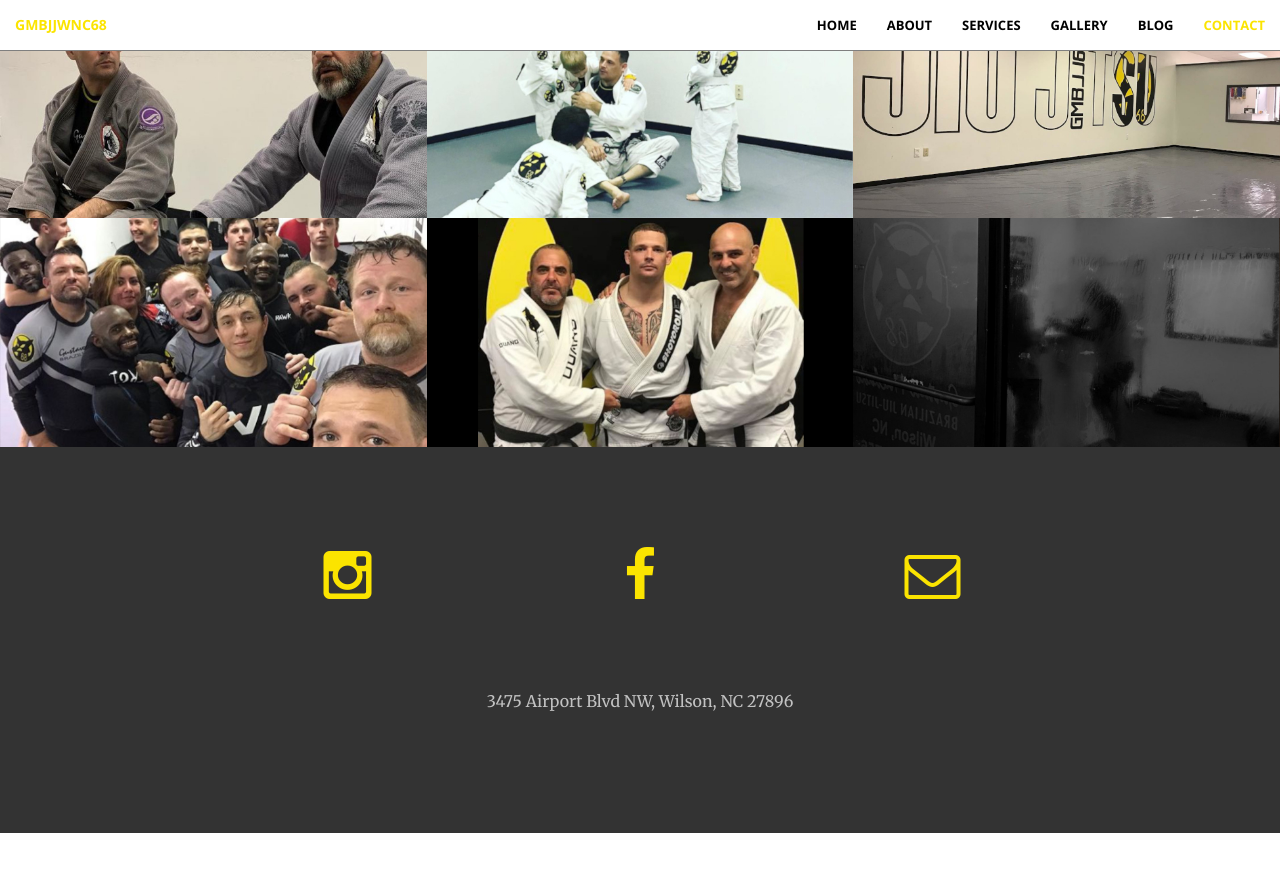
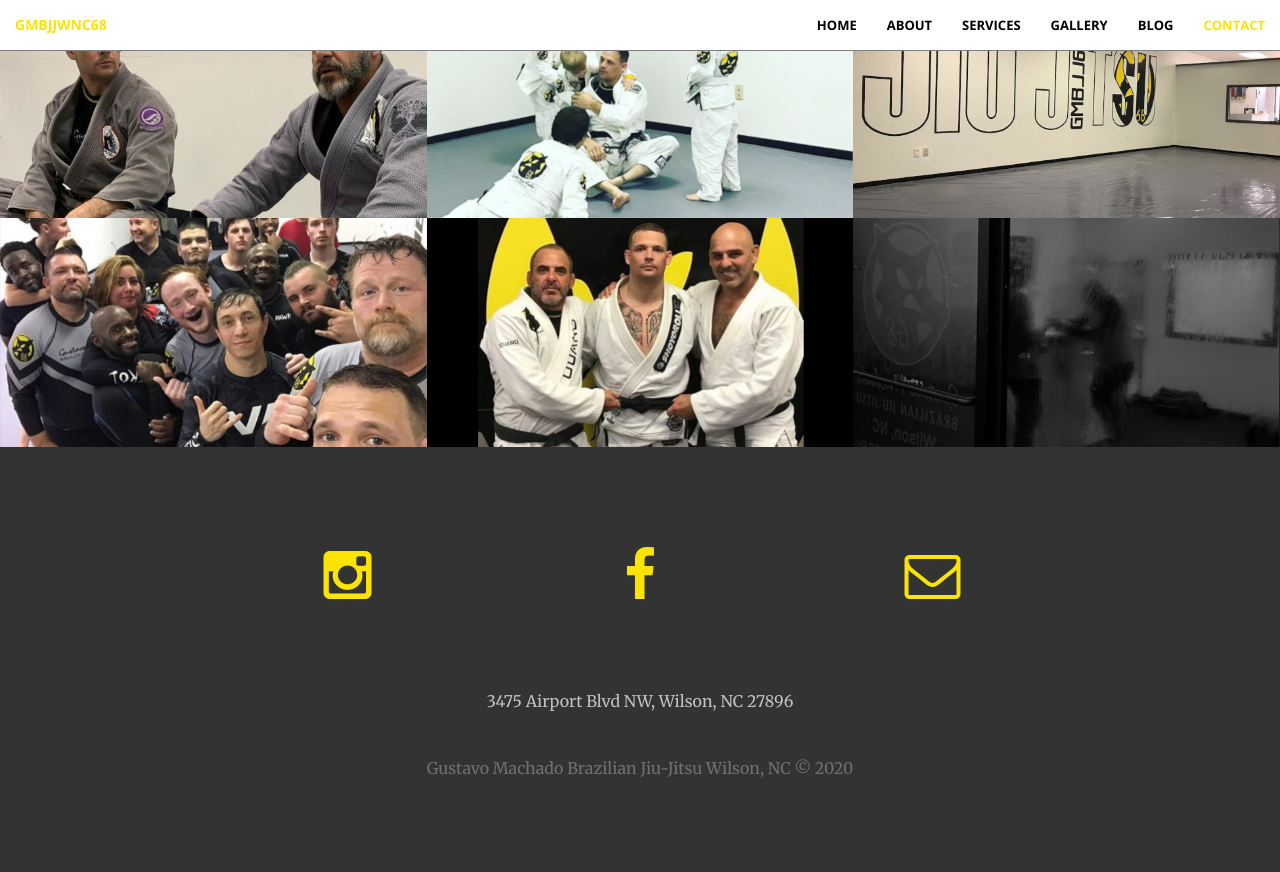
Before and after one commit to gmbjjwnc68/gmbjjwnc68.github.io, a Jekyll site: the page built from index.html, in a window 1280 px wide and 900 px high, scrolled down 2458 px. Shown: the top 872 px of the window. Built offline with Jekyll 4.4.1, drawn with Linux system fonts in a browser that asks for light colours; before the commit the page ends 3291 px from its top, so only the background shows below that.

Commit message:
Add text-faded2 class and copyright notice

```diff
--- a/_includes/contact.html
+++ b/_includes/contact.html
@@ -37,6 +37,8 @@
                 <a target="_blank" rel="noopener noreferrer" href="https://www.google.com/maps/place/Gustavo+Machado+Brazilian+Jiu+Jitsu+Wilson,+NC/@35.7656169,-77.9483881,15z/data=!4m2!3m1!1s0x0:0x9ceee373f6d7056f?sa=X&ved=2ahUKEwj896PpmNDtAhXDrVkKHbkODQsQ_BIwCnoECBUQAw">
                     <p class="text-faded">3475 Airport Blvd NW, Wilson, NC 27896</p>
                 </a>
+                <hr class="gray">
+                <p class="text-faded2">Gustavo Machado Brazilian Jiu-Jitsu Wilson, NC © 2020</p>
             </div>
         </div>
     </div>
--- a/_sass/_base.scss
+++ b/_sass/_base.scss
@@ -76,6 +76,10 @@ p {
 
 .text-faded {
     color: rgba(white, .7);
+}
+
+.text-faded2 {
+    color: rgba(white, .3);
 }
 
 section {
```
